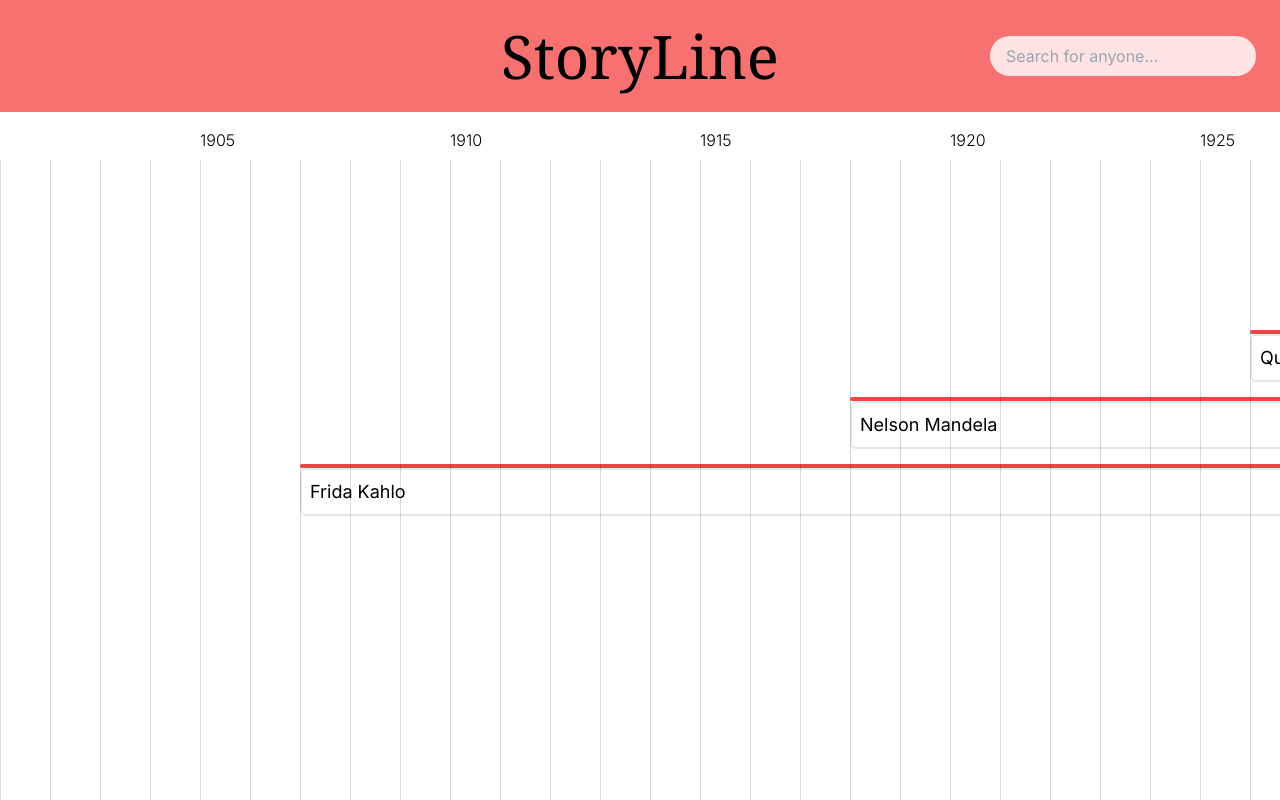
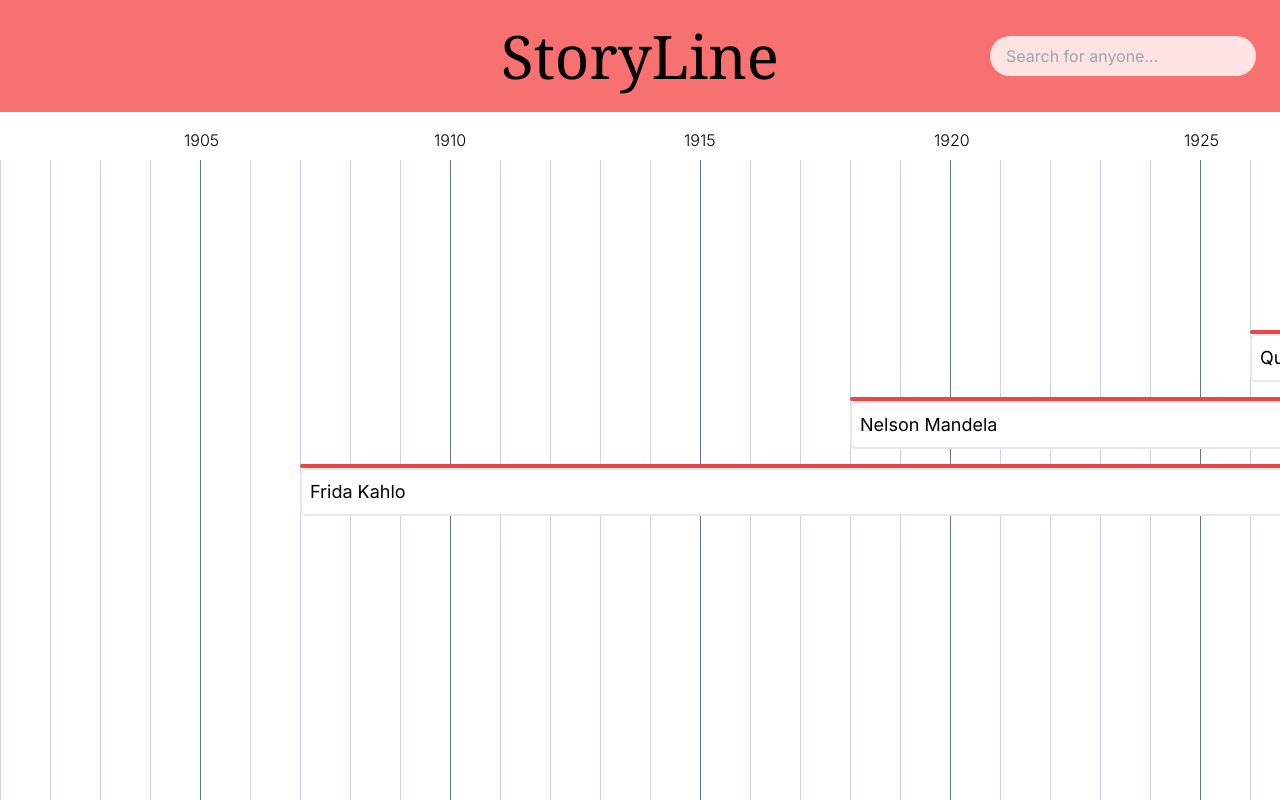
Before and after one commit to WattWozy/StoryLine, a Next.js app in the folder client/: page / in a window 1280 px wide. Built offline with nearby package versions, Linux system fonts and the light colour scheme.

Commit message:
Beautified the timeline somewhat

```diff
--- a/client/src/components/core/GridTimeLine.tsx
+++ b/client/src/components/core/GridTimeLine.tsx
@@ -54,6 +54,7 @@ const Timeline2: React.FC<TimeLineProps> = ({ persons }) => {
 
   const years = getYears(currentYear - 1900);
   const columns = years.length;
+  // need to find a more exact way of centering the years over the lines
   return (
     <div
       style={{
@@ -64,10 +65,10 @@ const Timeline2: React.FC<TimeLineProps> = ({ persons }) => {
     >
       {years.map((year) => (
         <div key={year} className="h-10 ">
-          <div className="text-6 font-light overflow-visible h-8">
+          <div className=" -left-4 relative  text-6 font-light overflow-visible h-8">
             {year % 5 === 0 || year === currentYear ? year : ''}
           </div>
-          <div className="h-screen w-px bg-black opacity-15"></div>
+          <div className={"h-screen w-px -z-10" + ((year % 5 === 0) ? " bg-slate-500" : " bg-slate-300")}></div>
         </div>
       ))}
 
```
